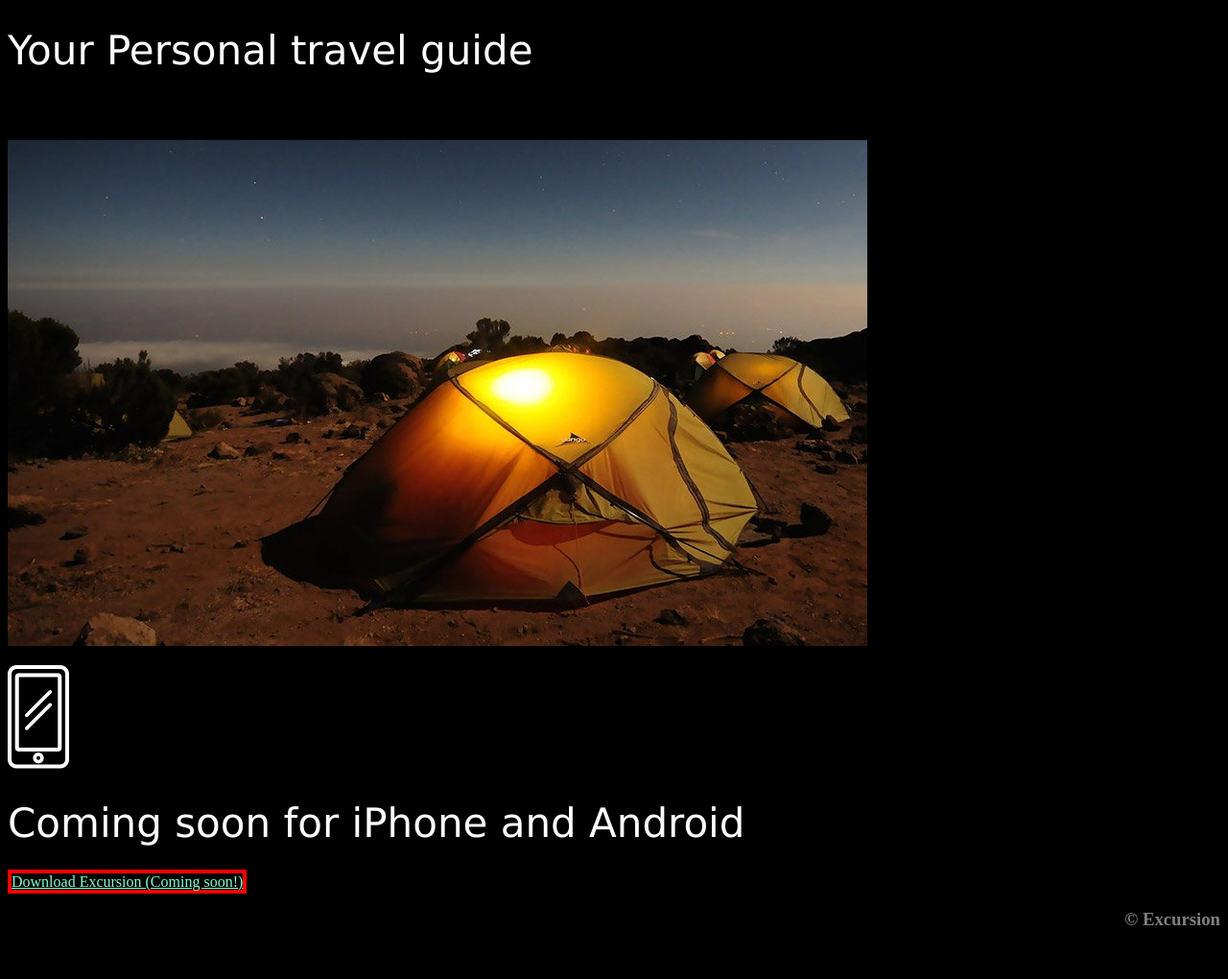
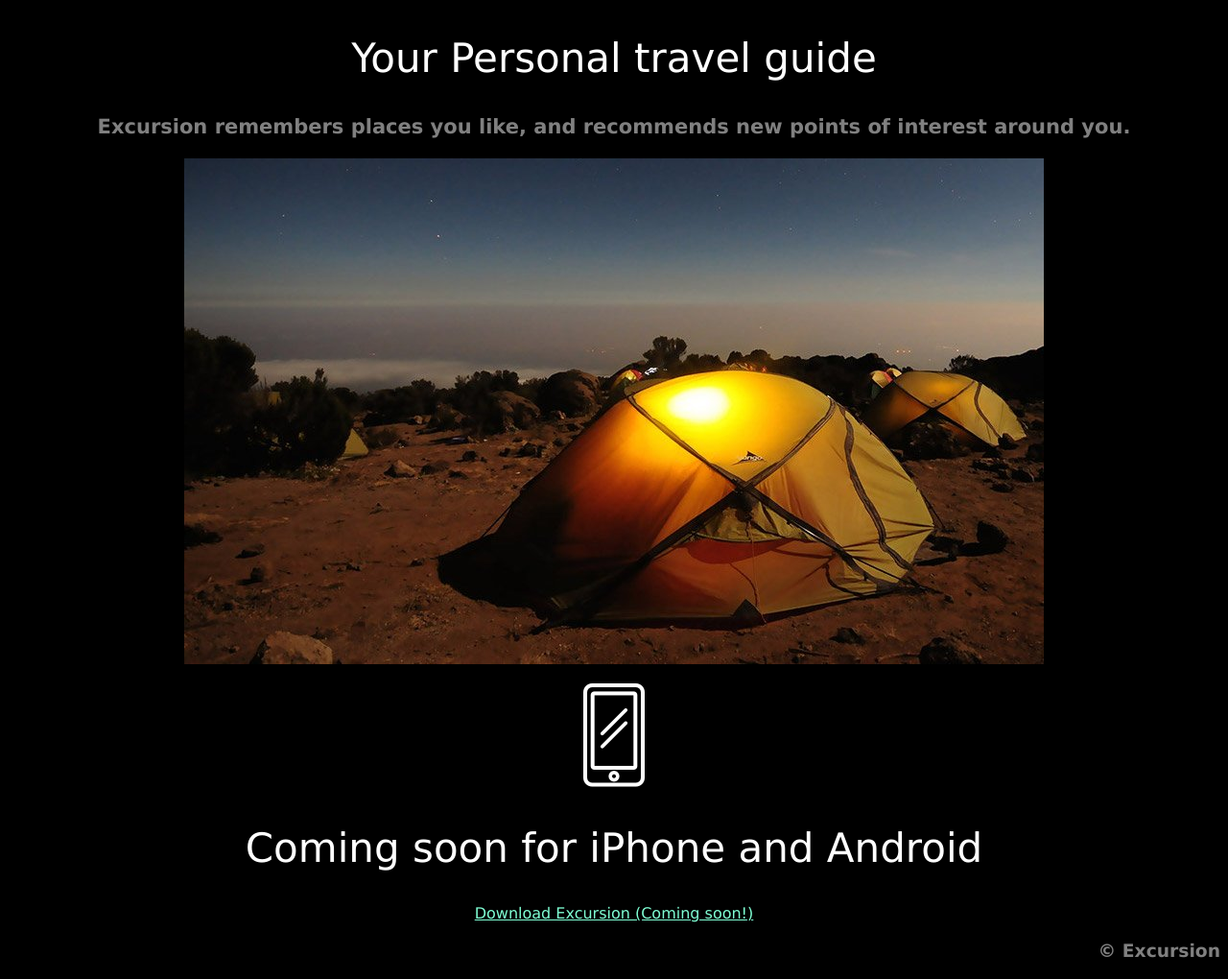
Before and after one commit to mamush-m/excursion, a plain HTML site: page index.html in a window 1280 px wide. Shown: the part 313-1333 px from the top of the page at 96% size. Before the commit the page ends 1301 px from the top, so only its background shows below. Drawn offline with Linux system fonts and the light colour scheme.

Commit message:
added stuff

```diff
--- a/index.html
+++ b/index.html
@@ -11,15 +11,20 @@
     <header>
         <h1>Discover hidden places in the world around you</h1>
         <p><a class="links" href="#">Download Excursion (Coming soon!)</a></p>
-        <video src="resources/videos"></video>
+        <video autoplay loop>
+            <source src="resources/videos/excursion.mp4">
+        </video>
+
     </header>
-    <main>
-        <h1 class="sub-headers">Your Personal travel guide</h1>
-        <h3 class="app-desc">Excursion remembers places you like, and recommends new points of interest around you.</h3>
-        <p><img src="resources/images/camp.jpg" alt=""></p>
-        <p><img src="resources/images/phone.png" alt=""></p>
-        <h1 class="sub-headers">Coming soon for iPhone and Android</h1>
-        <p><a class="links" href="#">Download Excursion (Coming soon!)</a></p>
+        <main>
+            <section>
+                <h1 class="sub-headers">Your Personal travel guide</h1>
+                <h3 class="app-desc">Excursion remembers places you like, and recommends new points of interest around you.</h3>
+                <p><img class="media" id="camp" src="resources/images/camp.jpg" alt=""></p>
+                <p><img class="media" id="phone" src="resources/images/phone.png" alt=""></p>
+                <h1 class="sub-headers">Coming soon for iPhone and Android</h1>
+                <p><a class="links" href="#">Download Excursion (Coming soon!)</a></p>
+            </section>
     </main>
 </body>
 <footer>
--- a/resources/css/styles.css
+++ b/resources/css/styles.css
@@ -1,5 +1,15 @@
+* {
+    /* box-sizing: border-box; */
+}
 body {
     background-color: black;
+    text-align: center;
+    font-family: Verdana, Geneva, Tahoma, sans-serif;
+}
+
+section h3 {
+    font-size: 21px;
+    color: gray;
 }
 
 header h1 {
@@ -8,6 +18,7 @@ header h1 {
     font-size: 50px;
     color: white;
     text-align: center;
+    /* border: 9px solid rgb(55, 0, 255); */
 }
 
 .links {
@@ -15,7 +26,12 @@ header h1 {
     font-size: 16px;
     box-sizing: border-box;
     text-align: center;
-    border: 4px solid red;
+    /* border: 10px solid rgb(238, 255, 0); */
+    margin: 0 auto;
+    width: 80px;
+    /* position: relative; */
+    left: 640px;
+
 }
 
 .sub-headers {
@@ -23,10 +39,37 @@ header h1 {
     font-weight: 300;
     font-size: 42px;
     color: white;
+    /* border: 10px solid green; */
+    text-align: center;
 }
 
 footer h3 {
     text-align: right;
     color: gray;
     z-index: 3;
+    /* border: 4px dotted yellow */
 }
+
+p img {
+    /* border: 9px solid orange; */
+
+}
+
+.media {
+    /* border: 9px solid red; */
+    /* position: relative;    */
+}
+
+#phone {
+    left: 750px;
+}
+
+#camp {
+    /* border:9px dotted yellow; */
+    left: 350px;
+}
+
+#video {
+    /* border: 9px dotted green; */
+    left: 550px;
+}
```
